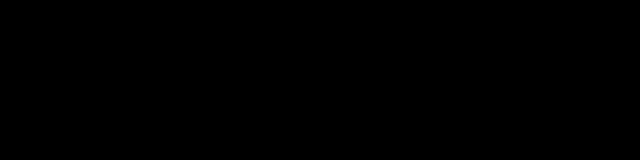
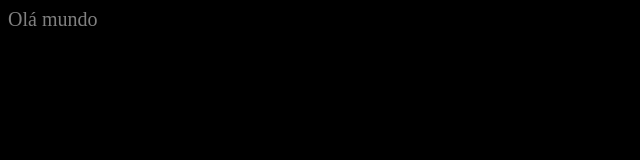
Before and after one commit to camilabuttel/estudando-git, a plain HTML site: page index.html in a window 1280 px wide. Shown: the whole page, without its empty margins (0-640 px from the left). Drawn offline with Linux system fonts and the light colour scheme.

Commit message:
att
teste de descrição

Co-Authored-By: Thiago de Carvalho <carvalho.ttt@gmail.com>

```diff
--- a/index.css
+++ b/index.css
@@ -1,3 +1,8 @@
 body {
     background-color: black;
 }
+
+* {
+    color: gray;
+    font-size: 20px;
+}
```
